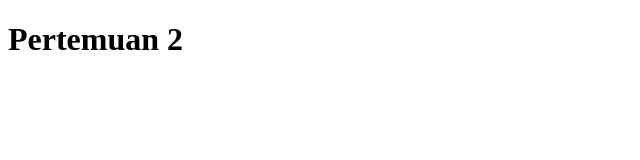
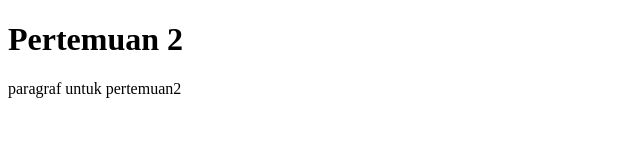
Before and after one commit to sandiadrian1/pertemuan2Github, a plain HTML site: page index.html in a window 1280 px wide. Shown: the whole page, without its empty margins (0-640 px from the left). Drawn offline with Linux system fonts and the light colour scheme.

Commit message:
Update index.html

```diff
--- a/index.html
+++ b/index.html
@@ -7,5 +7,6 @@
 </head>
 <body>
       <h1>Pertemuan 2</h1>
+     <p> paragraf untuk pertemuan2 </p>
 </body>
 </html>
```
